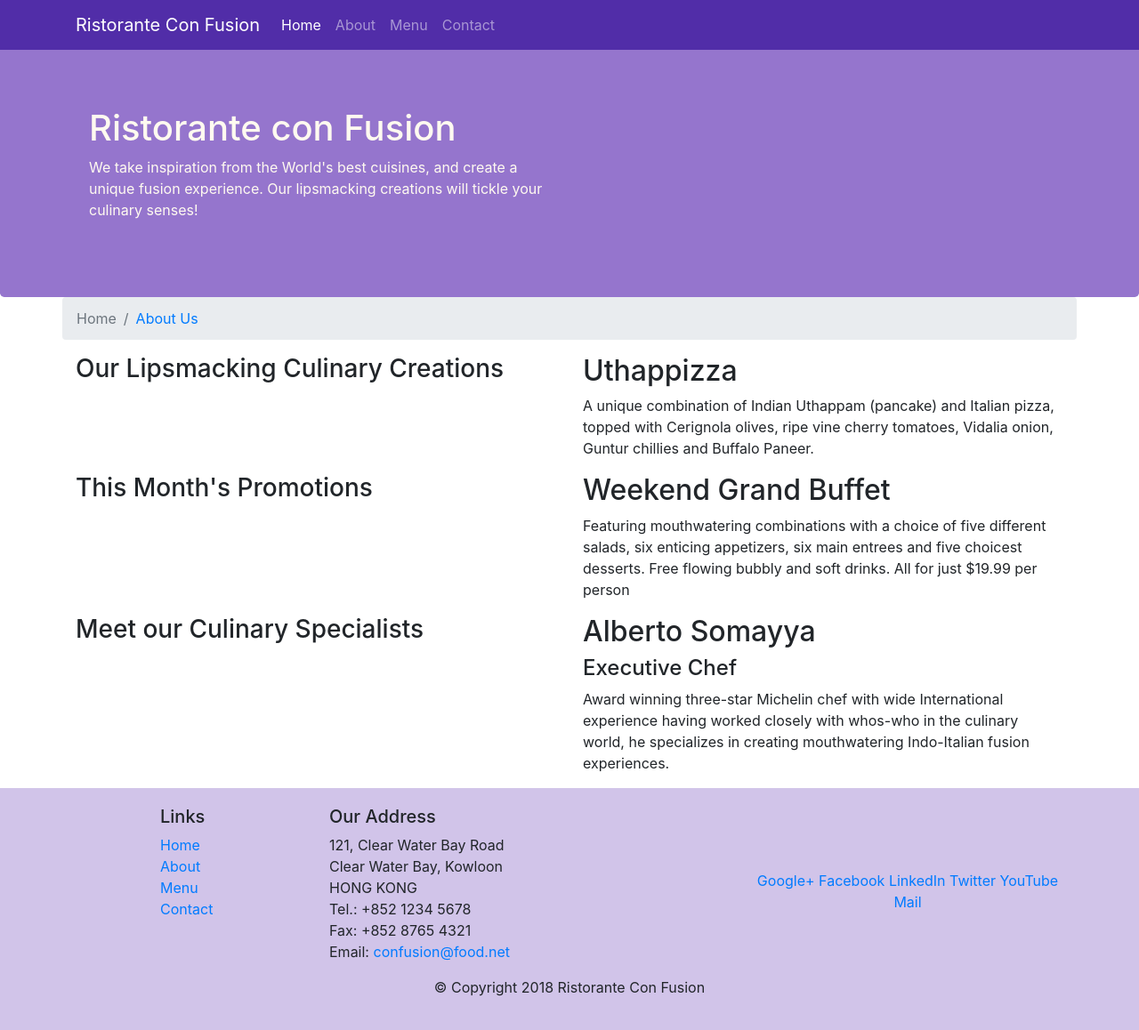
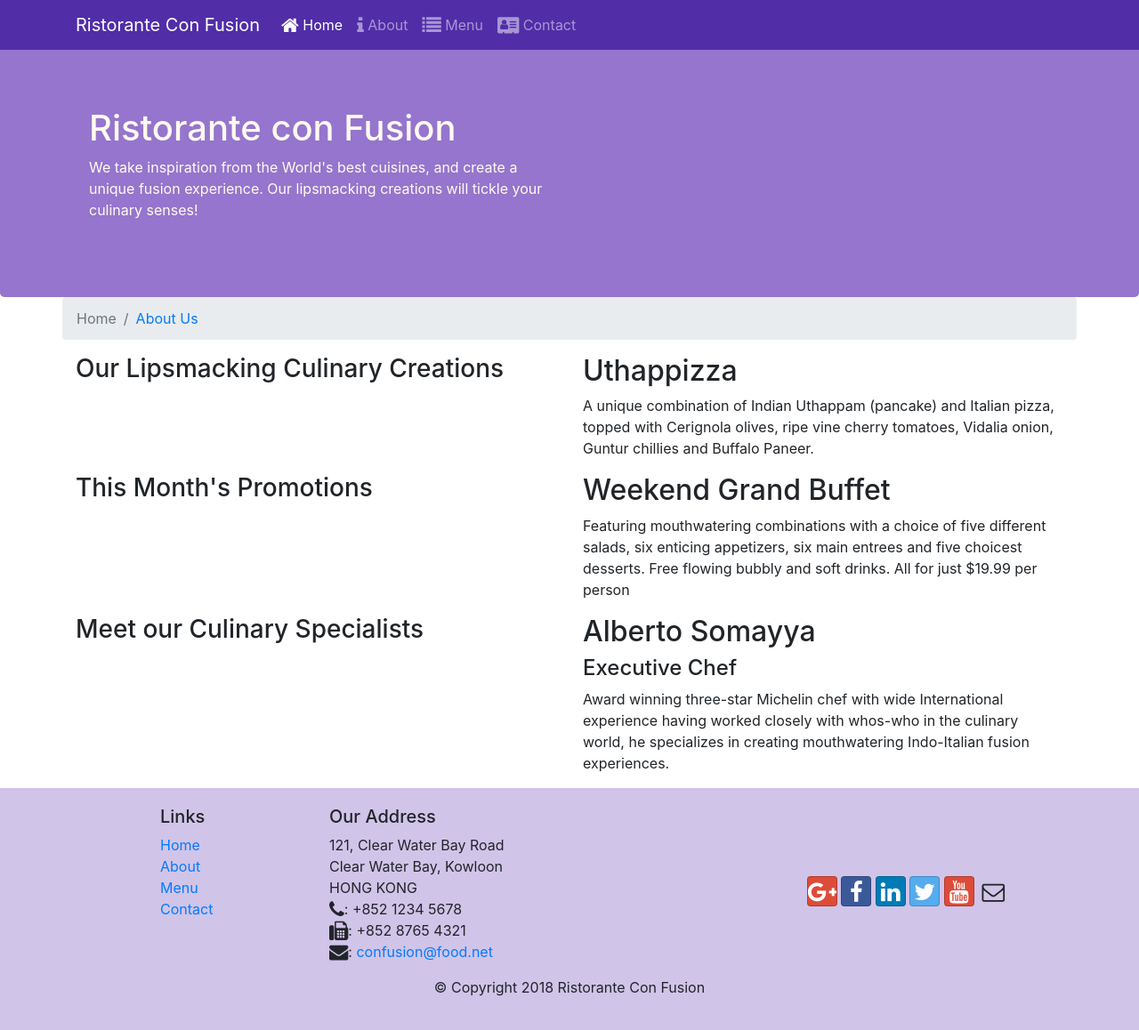
Before and after one commit to Mihrock/conFusion, a website: page index.html in a window 1280 px wide. Shown: the whole page at 89% size. Drawn offline with nearby package versions, Linux system fonts and the light colour scheme.

Commit message:
Icon Fonts

```diff
--- a/index.html
+++ b/index.html
@@ -9,6 +9,8 @@
 
     <!-- Bootstrap CSS -->
     <link rel="stylesheet" href="node_modules/bootstrap/dist/css/bootstrap.min.css">
+    <link rel="stylesheet" href="node_modules/font-awesome/css/font-awesome.min.css">
+    <link rel="stylesheet" href="node_modules/bootstrap-social/bootstrap-social.css">
     <link href="css/styles.css" rel="stylesheet">
     <title>Ristorante Con Fusion</title>
 </head>
@@ -22,10 +24,10 @@
             <a class="navbar-brand" href="#">Ristorante Con Fusion</a>
                 <div class="collapse navbar-collapse" id="Navbar">
                     <ul class="navbar-nav mr-auto">
-                        <li class="nav-item active"><a class="nav-link" href="#">Home</a></li>
-                        <li class="nav-item"><a class="nav-link" href="./aboutus.html">About</a></li>
-                        <li class="nav-item"><a class="nav-link" href="#">Menu</a></li>
-                        <li class="nav-item"><a class="nav-link" href="#">Contact</a></li>
+                        <li class="nav-item active"><a class="nav-link" href="#"><span class="fa fa-home fa-lg"></span> Home</a></li>
+                        <li class="nav-item"><a class="nav-link" href="./aboutus.html"><span class="fa fa-info fa-lg"></span> About</a></li>
+                        <li class="nav-item"><a class="nav-link" href="#"><span class="fa fa-list fa-lg"></span> Menu</a></li>
+                        <li class="nav-item"><a class="nav-link" href="#"><span class="fa fa-address-card fa-lg"></span> Contact</a></li>
                     </ul>
                 </div>
         </div>
@@ -99,19 +101,20 @@
 		              121, Clear Water Bay Road<br>
 		              Clear Water Bay, Kowloon<br>
 		              HONG KONG<br>
-		              Tel.: +852 1234 5678<br>
-		              Fax: +852 8765 4321<br>
-		              Email: <a href="mailto:confusion@food.net">confusion@food.net</a>
+		              <i class="fa fa-phone fa-lg"></i>: +852 1234 5678<br>
+                      <i class="fa fa-fax fa-lg"></i>: +852 8765 4321<br>
+                      <i class="fa fa-envelope fa-lg"></i>:
+                      <a href="mailto:confusion@food.net">confusion@food.net</a>
 		           </address>
                 </div>
                 <div class="col-12 col-sm-4 align-self-center">
                     <div class="text-center">
-                        <a href="http://google.com/+">Google+</a>
-                        <a href="http://www.facebook.com/profile.php?id=">Facebook</a>
-                        <a href="http://www.linkedin.com/in/">LinkedIn</a>
-                        <a href="http://twitter.com/">Twitter</a>
-                        <a href="http://youtube.com/">YouTube</a>
-                        <a href="mailto:">Mail</a>
+                        <a class="btn btn-social-icon btn-google" href="http://google.com/+"><i class="fa fa-google-plus"></i></a>
+                        <a class="btn btn-social-icon btn-facebook" href="http://www.facebook.com/profile.php?id="><i class="fa fa-facebook"></i></a>
+                        <a class="btn btn-social-icon btn-linkedin" href="http://www.linkedin.com/in/"><i class="fa fa-linkedin"></i></a>
+                        <a class="btn btn-social-icon btn-twitter" href="http://twitter.com/"><i class="fa fa-twitter"></i></a>
+                        <a class="btn btn-social-icon btn-google" href="http://youtube.com/"><i class="fa fa-youtube"></i></a>
+                        <a class="btn btn-social-icon" href="mailto:"><i class="fa fa-envelope-o"></i></a>
                     </div>
                 </div>
            </div>
--- a/package.json
+++ b/package.json
@@ -14,7 +14,9 @@
     "lite-server": "^2.3.0"
   },
   "dependencies": {
-    "bootstrap": "^4.0.0",
+    "bootstrap": "^4.6.0",
+    "bootstrap-social": "^5.1.1",
+    "font-awesome": "^4.7.0",
     "jquery": "^3.5.1",
     "popper.js": "^1.16.1"
   }
```
Also changed, not shown: aboutus.html (+16 -13 lines), 1 other file.
